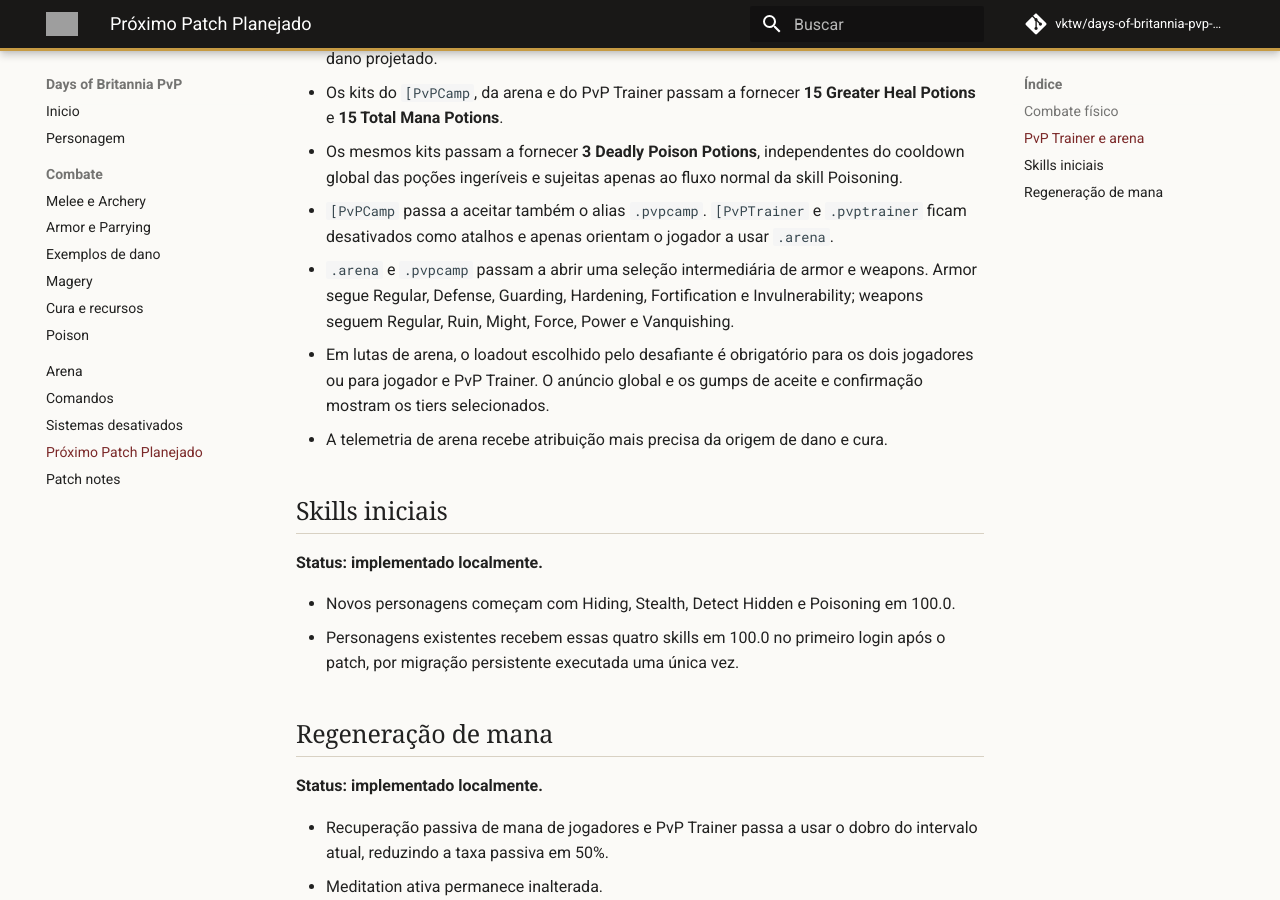
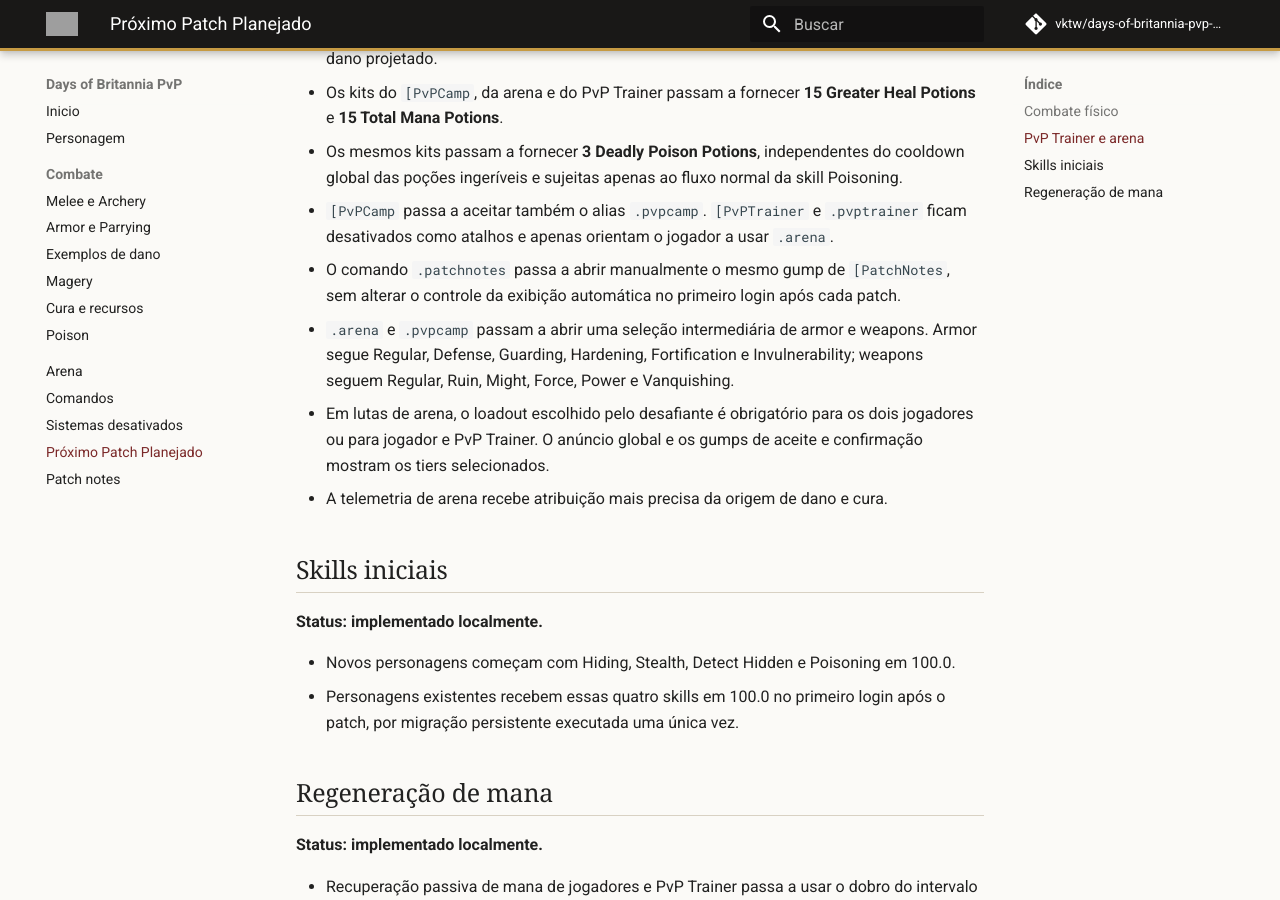
Before and after one commit to vktw/days-of-britannia-pvp-wiki, an MkDocs documentation site: the page built from docs/proximo-patch.md, in a window 1280 px wide and 900 px high, scrolled down 615 px. Built offline with MkDocs 1.6.1 and Material for MkDocs 9.7.7, drawn with Linux system fonts in a browser that asks for light colours; comment, search, counter and statistics services are not loaded; grey boxes are pictures that could not be loaded.

Commit message:
docs: add planned patchnotes alias

```diff
--- a/docs/proximo-patch.md
+++ b/docs/proximo-patch.md
@@ -17,6 +17,7 @@
 - Os kits do `[PvPCamp`, da arena e do PvP Trainer passam a fornecer **15 Greater Heal Potions** e **15 Total Mana Potions**.
 - Os mesmos kits passam a fornecer **3 Deadly Poison Potions**, independentes do cooldown global das poções ingeríveis e sujeitas apenas ao fluxo normal da skill Poisoning.
 - `[PvPCamp` passa a aceitar também o alias `.pvpcamp`. `[PvPTrainer` e `.pvptrainer` ficam desativados como atalhos e apenas orientam o jogador a usar `.arena`.
+- O comando `.patchnotes` passa a abrir manualmente o mesmo gump de `[PatchNotes`, sem alterar o controle da exibição automática no primeiro login após cada patch.
 - `.arena` e `.pvpcamp` passam a abrir uma seleção intermediária de armor e weapons. Armor segue Regular, Defense, Guarding, Hardening, Fortification e Invulnerability; weapons seguem Regular, Ruin, Might, Force, Power e Vanquishing.
 - Em lutas de arena, o loadout escolhido pelo desafiante é obrigatório para os dois jogadores ou para jogador e PvP Trainer. O anúncio global e os gumps de aceite e confirmação mostram os tiers selecionados.
 - A telemetria de arena recebe atribuição mais precisa da origem de dano e cura.
```
